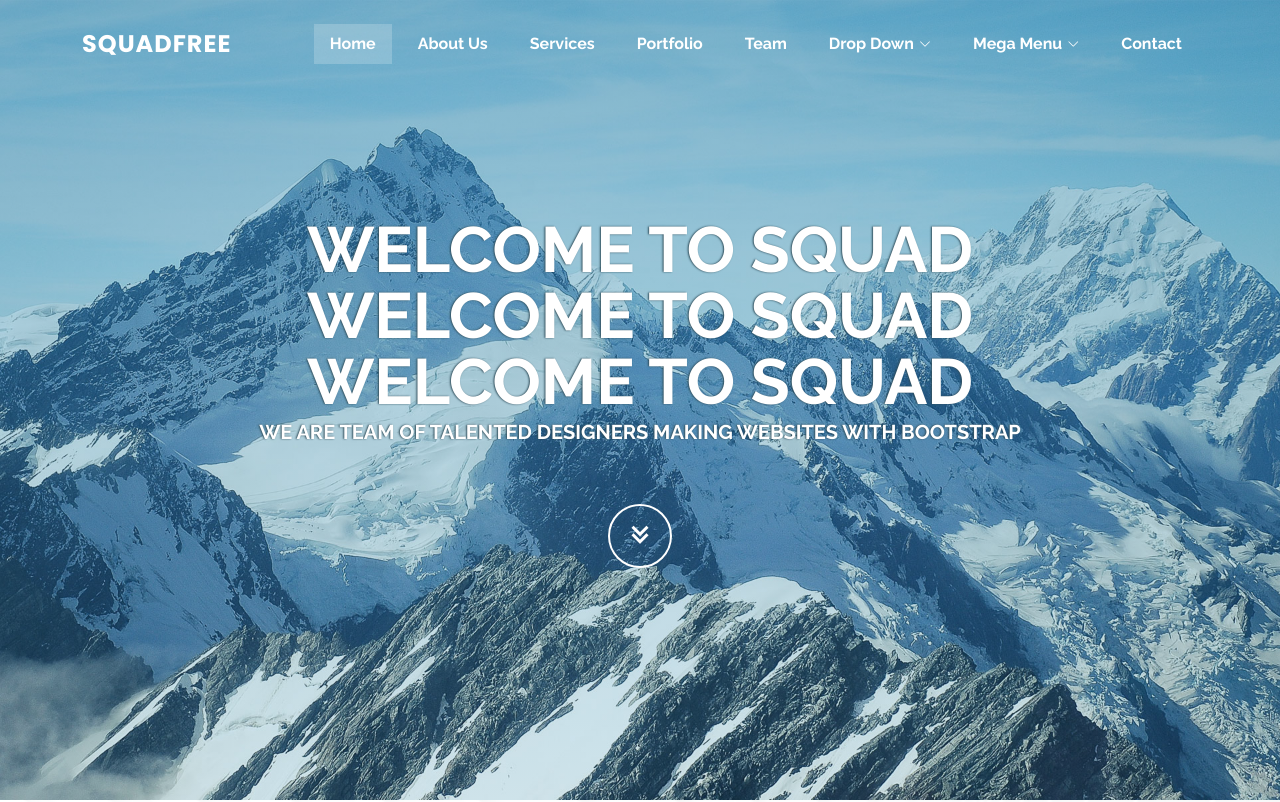
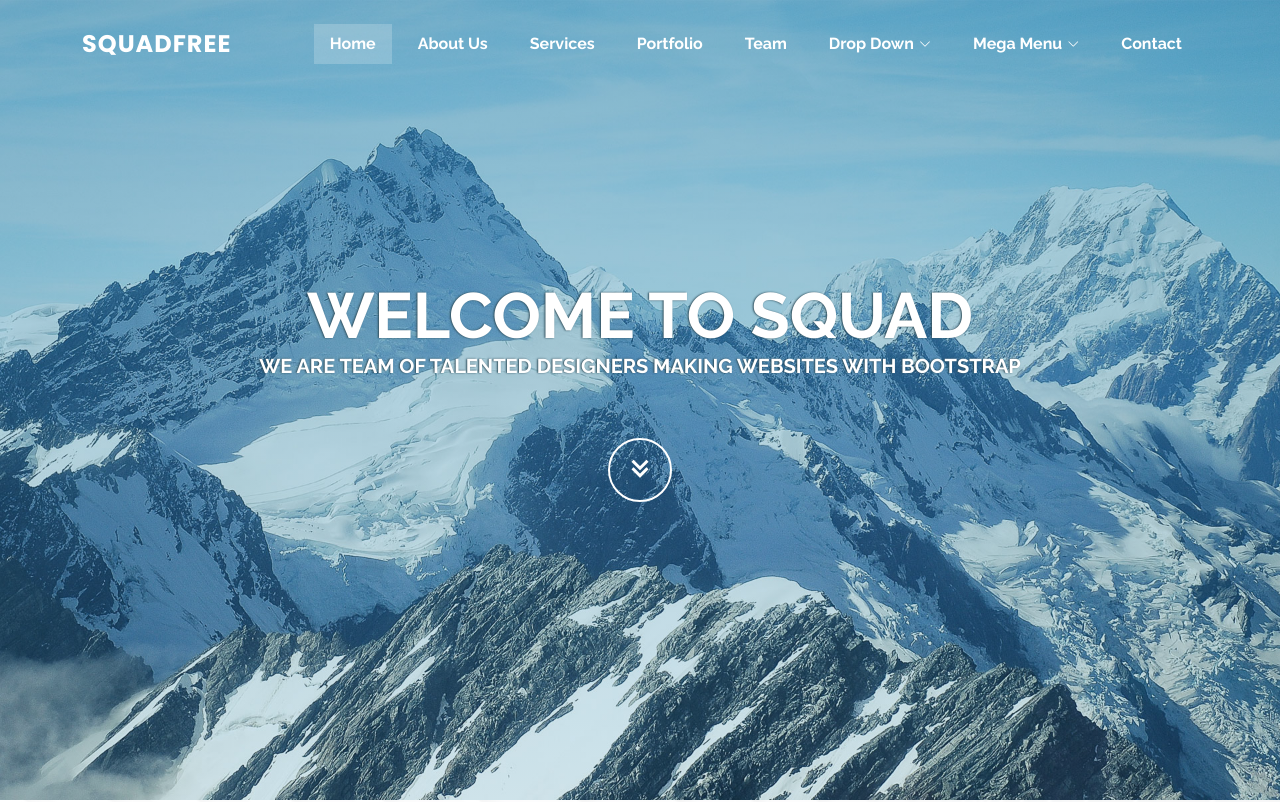
Before and after one commit to chon3806/squad, a plain HTML site: page index.html in a window 1280 px wide. Shown: the top 802 px of the page. Drawn offline with nearby package versions, Linux system fonts and the light colour scheme.

Commit message:
Undoing mistake made

```diff
--- a/index.html
+++ b/index.html
@@ -113,9 +113,6 @@
   <section id="hero">
     <div class="hero-container" data-aos="fade-up">
       <h1>Welcome to Squad</h1>
-      <h1>Welcome to Squad</h1>
-      <h1>Welcome to Squad</h1>
-
       <h2>We are team of talented designers making websites with Bootstrap</h2>
       <a href="#about" class="btn-get-started scrollto"><i class="bx bx-chevrons-down"></i></a>
     </div>
```
